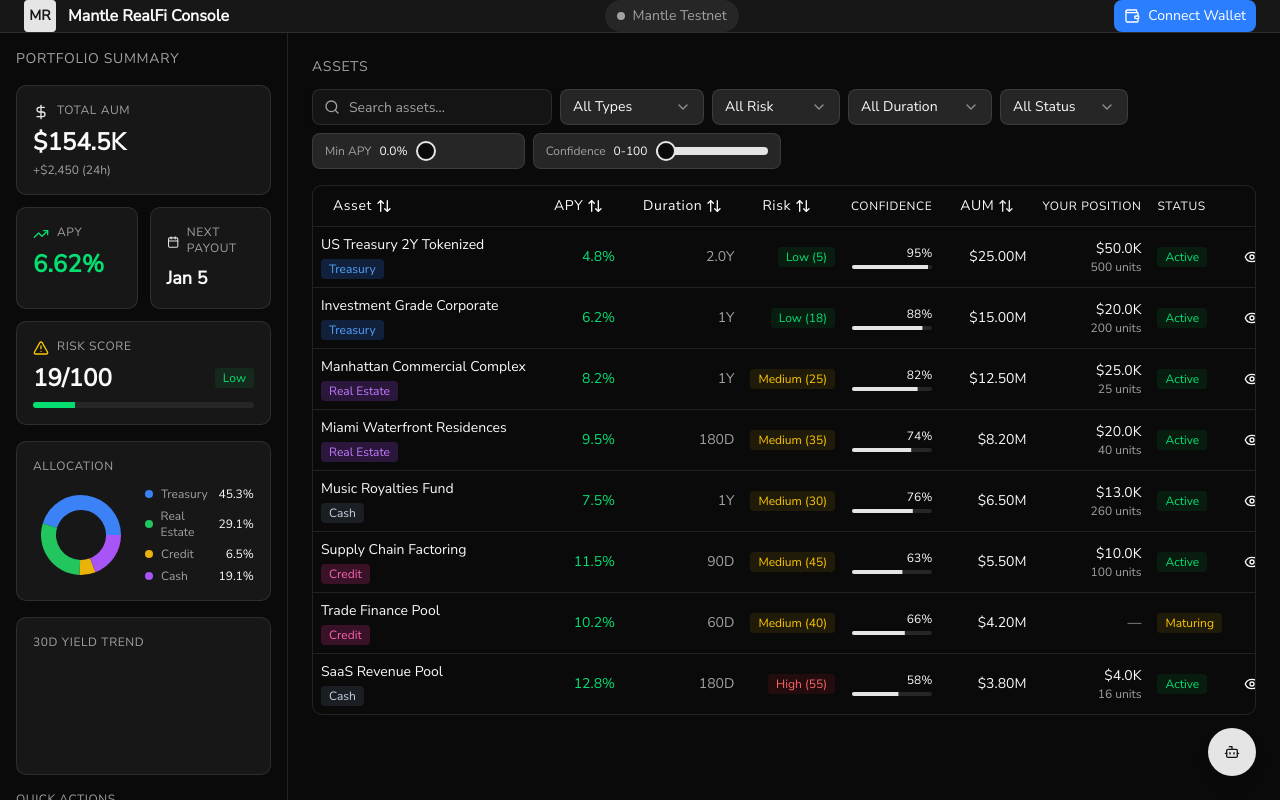
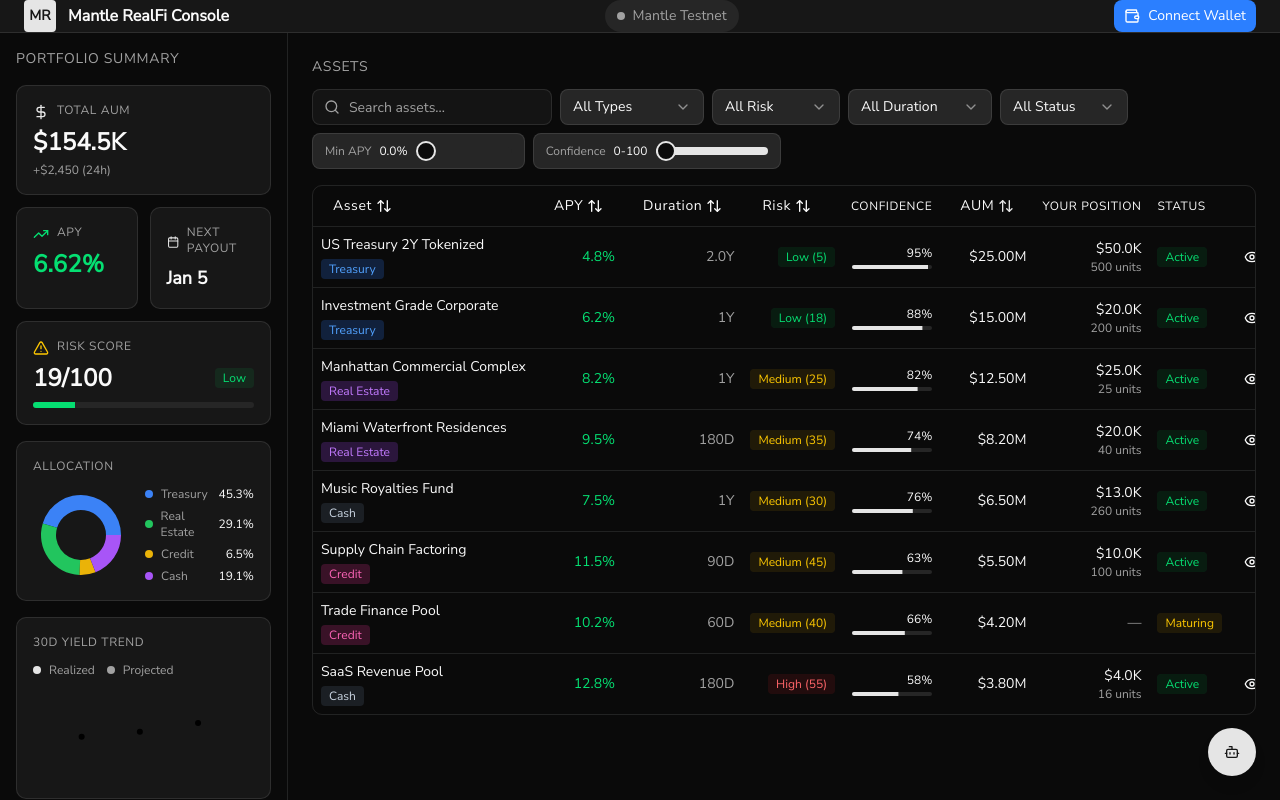
Before and after one commit to Judytimer/Mantle-RealFi-Console, a Next.js app: page /dashboard in a window 1280 px wide. Shown: the top 800 px of the page. Built offline with nearby package versions, Linux system fonts and the light colour scheme.

Commit message:
feat: add loading skeletons and charts

```diff
--- /dev/null
+++ b/app/copilot/loading.tsx
@@ -0,0 +1,27 @@
+const CopilotLoading = () => {
+  return (
+    <div className="min-h-screen bg-background p-6">
+      <div className="animate-pulse space-y-6">
+        <div className="h-10 w-64 rounded bg-muted" />
+        <div className="grid gap-4 lg:grid-cols-[260px_1fr_280px]">
+          <div className="space-y-4">
+            <div className="h-10 rounded bg-muted" />
+            <div className="h-20 rounded bg-muted" />
+            <div className="h-24 rounded bg-muted" />
+          </div>
+          <div className="space-y-4">
+            <div className="h-24 rounded bg-muted" />
+            <div className="h-24 rounded bg-muted" />
+            <div className="h-24 rounded bg-muted" />
+          </div>
+          <div className="space-y-4">
+            <div className="h-24 rounded bg-muted" />
+            <div className="h-24 rounded bg-muted" />
+          </div>
+        </div>
+      </div>
+    </div>
+  )
+}
+
+export default CopilotLoading
--- /dev/null
+++ b/app/dashboard/components/PortfolioSummary/PortfolioCharts.tsx
@@ -0,0 +1,160 @@
+'use client'
+
+import {
+  Cell,
+  Line,
+  LineChart,
+  Pie,
+  PieChart,
+  ReferenceDot,
+  ResponsiveContainer,
+  Tooltip,
+  XAxis,
+  YAxis,
+} from 'recharts'
+
+type AllocationItem = {
+  type: string
+  value: number
+  percentage: number
+}
+
+type YieldPoint = {
+  day: number
+  realized: number
+  projected: number
+}
+
+type PayoutEvent = {
+  day: number
+  label: string
+}
+
+interface PortfolioChartsProps {
+  allocation: AllocationItem[]
+  colors: string[]
+  yieldCurve: YieldPoint[]
+  payoutEvents: PayoutEvent[]
+}
+
+export default function PortfolioCharts({
+  allocation,
+  colors,
+  yieldCurve,
+  payoutEvents,
+}: PortfolioChartsProps) {
+  return (
+    <>
+      <div className="metric-card">
+        <div className="metric-label mb-3">Allocation</div>
+        <div className="flex items-center gap-4">
+          <div className="w-24 h-24">
+            <ResponsiveContainer width="100%" height="100%">
+              <PieChart>
+                <Pie
+                  data={allocation}
+                  dataKey="percentage"
+                  nameKey="type"
+                  cx="50%"
+                  cy="50%"
+                  innerRadius={25}
+                  outerRadius={40}
+                  strokeWidth={0}
+                >
+                  {allocation.map((_, index) => (
+                    <Cell
+                      key={`cell-${index}`}
+                      fill={colors[index % colors.length]}
+                    />
+                  ))}
+                </Pie>
+              </PieChart>
+            </ResponsiveContainer>
+          </div>
+          <div className="flex-1 space-y-1.5">
+            {allocation.map((item, index) => (
+              <div
+                key={item.type}
+                className="flex items-center justify-between text-xs"
+              >
+                <div className="flex items-center gap-2">
+                  <span
+                    className="w-2 h-2 rounded-full"
+                    style={{ backgroundColor: colors[index % colors.length] }}
+                  />
+                  <span className="text-muted-foreground">{item.type}</span>
+                </div>
+                <span className="font-medium">
+                  {item.percentage.toFixed(1)}%
+                </span>
+              </div>
+            ))}
+          </div>
+        </div>
+      </div>
+
+      <div className="metric-card">
+        <div className="metric-label mb-3">30D Yield Trend</div>
+        <div className="flex items-center gap-3 text-xs text-muted-foreground mb-2">
+          <div className="flex items-center gap-2">
+            <span className="h-2 w-2 rounded-full bg-primary" />
+            <span>Realized</span>
+          </div>
+          <div className="flex items-center gap-2">
+            <span className="h-2 w-2 rounded-full bg-muted-foreground" />
+            <span>Projected</span>
+          </div>
+        </div>
+        <div className="h-24">
+          <ResponsiveContainer width="100%" height="100%">
+            <LineChart data={yieldCurve}>
+              <XAxis dataKey="day" hide />
+              <YAxis hide domain={['dataMin - 0.005', 'dataMax + 0.005']} />
+              <Tooltip
+                contentStyle={{
+                  backgroundColor: 'hsl(var(--card))',
+                  border: '1px solid hsl(var(--border))',
+                  borderRadius: '8px',
+                  fontSize: '12px',
+                }}
+                formatter={(value: number, name: string) => [
+                  `${(value * 100).toFixed(2)}%`,
+                  name === 'realized' ? 'Realized' : 'Projected',
+                ]}
+              />
+              <Line
+                type="monotone"
+                dataKey="realized"
+                stroke="hsl(var(--primary))"
+                strokeWidth={2}
+                dot={false}
+              />
+              <Line
+                type="monotone"
+                dataKey="projected"
+                stroke="hsl(var(--muted-foreground))"
+                strokeWidth={2}
+                dot={false}
+                strokeDasharray="4 4"
+              />
+              {payoutEvents.map((event) => {
+                const point = yieldCurve.find((item) => item.day === event.day)
+                if (!point) return null
+                return (
+                  <ReferenceDot
+                    key={`${event.label}-${event.day}`}
+                    x={event.day}
+                    y={point.projected}
+                    r={3}
+                    fill="hsl(var(--primary))"
+                    stroke="hsl(var(--card))"
+                  />
+                )
+              })}
+            </LineChart>
+          </ResponsiveContainer>
+        </div>
+      </div>
+    </>
+  )
+}
--- a/app/dashboard/components/PortfolioSummary/index.tsx
+++ b/app/dashboard/components/PortfolioSummary/index.tsx
@@ -1,17 +1,6 @@
 'use client'
 import { TrendingUp, Calendar, AlertTriangle, DollarSign } from 'lucide-react'
-import {
-  Pie,
-  Cell,
-  Line,
-  XAxis,
-  YAxis,
-  Tooltip,
-  PieChart,
-  LineChart,
-  ResponsiveContainer,
-} from 'recharts'
-
+import PortfolioCharts from './PortfolioCharts'
 import usePortfolioSummary from './service'
 import { formatCurrency } from '@/lib/mockData'
 
@@ -26,6 +15,7 @@ export default function PortfolioSummary() {
     allocation,
     getNextPayout,
     yieldCurve,
+    payoutEvents,
   } = usePortfolioSummary()
 
   return (
@@ -89,86 +79,12 @@ export default function PortfolioSummary() {
         </div>
       </div>
 
-      {/* Allocation Pie */}
-      <div className="metric-card">
-        <div className="metric-label mb-3">Allocation</div>
-        <div className="flex items-center gap-4">
-          <div className="w-24 h-24">
-            <ResponsiveContainer width="100%" height="100%">
-              <PieChart>
-                <Pie
-                  data={allocation}
-                  dataKey="percentage"
-                  nameKey="type"
-                  cx="50%"
-                  cy="50%"
-                  innerRadius={25}
-                  outerRadius={40}
-                  strokeWidth={0}
-                >
-                  {allocation.map((_, index) => (
-                    <Cell
-                      key={`cell-${index}`}
-                      fill={COLORS[index % COLORS.length]}
-                    />
-                  ))}
-                </Pie>
-              </PieChart>
-            </ResponsiveContainer>
-          </div>
-          <div className="flex-1 space-y-1.5">
-            {allocation.map((item, index) => (
-              <div
-                key={item.type}
-                className="flex items-center justify-between text-xs"
-              >
-                <div className="flex items-center gap-2">
-                  <span
-                    className="w-2 h-2 rounded-full"
-                    style={{ backgroundColor: COLORS[index % COLORS.length] }}
-                  />
-                  <span className="text-muted-foreground">{item.type}</span>
-                </div>
-                <span className="font-medium">
-                  {item.percentage.toFixed(1)}%
-                </span>
-              </div>
-            ))}
-          </div>
-        </div>
-      </div>
-
-      {/* Yield Curve */}
-      <div className="metric-card">
-        <div className="metric-label mb-3">30D Yield Trend</div>
-        <div className="h-24">
-          <ResponsiveContainer width="100%" height="100%">
-            <LineChart data={yieldCurve}>
-              <XAxis dataKey="day" hide />
-              <YAxis hide domain={['dataMin - 0.005', 'dataMax + 0.005']} />
-              <Tooltip
-                contentStyle={{
-                  backgroundColor: 'hsl(var(--card))',
-                  border: '1px solid hsl(var(--border))',
-                  borderRadius: '8px',
-                  fontSize: '12px',
-                }}
-                formatter={(value?: number) => [
-                  `${(value ?? 0 * 100).toFixed(2)}%`,
-                  'Daily Yield',
-                ]}
-              />
-              <Line
-                type="monotone"
-                dataKey="yield"
-                stroke="hsl(var(--primary))"
-                strokeWidth={2}
-                dot={false}
-              />
-            </LineChart>
-          </ResponsiveContainer>
-        </div>
-      </div>
+      <PortfolioCharts
+        allocation={allocation}
+        colors={COLORS}
+        yieldCurve={yieldCurve}
+        payoutEvents={payoutEvents}
+      />
     </div>
   )
 }
--- a/app/dashboard/components/PortfolioSummary/service.ts
+++ b/app/dashboard/components/PortfolioSummary/service.ts
@@ -34,11 +34,22 @@ export default function usePortfolioSummary() {
     })
   }
 
-  // Mock yield curve data
-  const yieldCurve = Array.from({ length: 30 }, (_, i) => ({
-    day: i + 1,
-    yield: 0.02 + Math.random() * 0.01 + i * 0.0002,
-  }))
+  const yieldCurve = Array.from({ length: 30 }, (_, i) => {
+    const base = 0.02 + i * 0.00015
+    const realized = base + (Math.random() - 0.5) * 0.002
+    const projected = base + 0.0015 + (Math.random() - 0.5) * 0.001
+    return {
+      day: i + 1,
+      realized: Number(realized.toFixed(4)),
+      projected: Number(projected.toFixed(4)),
+    }
+  })
+
+  const payoutEvents = [
+    { day: 7, label: 'Payout' },
+    { day: 15, label: 'Distribution' },
+    { day: 23, label: 'Payout' },
+  ]
 
   const getRiskColor = (level: string) => {
     switch (level) {
@@ -62,5 +73,6 @@ export default function usePortfolioSummary() {
     getNextPayout,
     getRiskColor,
     yieldCurve,
+    payoutEvents,
   }
 }
--- /dev/null
+++ b/app/dashboard/loading.tsx
@@ -0,0 +1,23 @@
+const DashboardLoading = () => {
+  return (
+    <div className="min-h-screen bg-background p-6">
+      <div className="animate-pulse space-y-6">
+        <div className="h-10 w-64 rounded bg-muted" />
+        <div className="grid gap-4 lg:grid-cols-[280px_1fr]">
+          <div className="space-y-4">
+            <div className="h-24 rounded bg-muted" />
+            <div className="h-24 rounded bg-muted" />
+            <div className="h-24 rounded bg-muted" />
+          </div>
+          <div className="space-y-4">
+            <div className="h-10 rounded bg-muted" />
+            <div className="h-64 rounded bg-muted" />
+            <div className="h-64 rounded bg-muted" />
+          </div>
+        </div>
+      </div>
+    </div>
+  )
+}
+
+export default DashboardLoading
```
